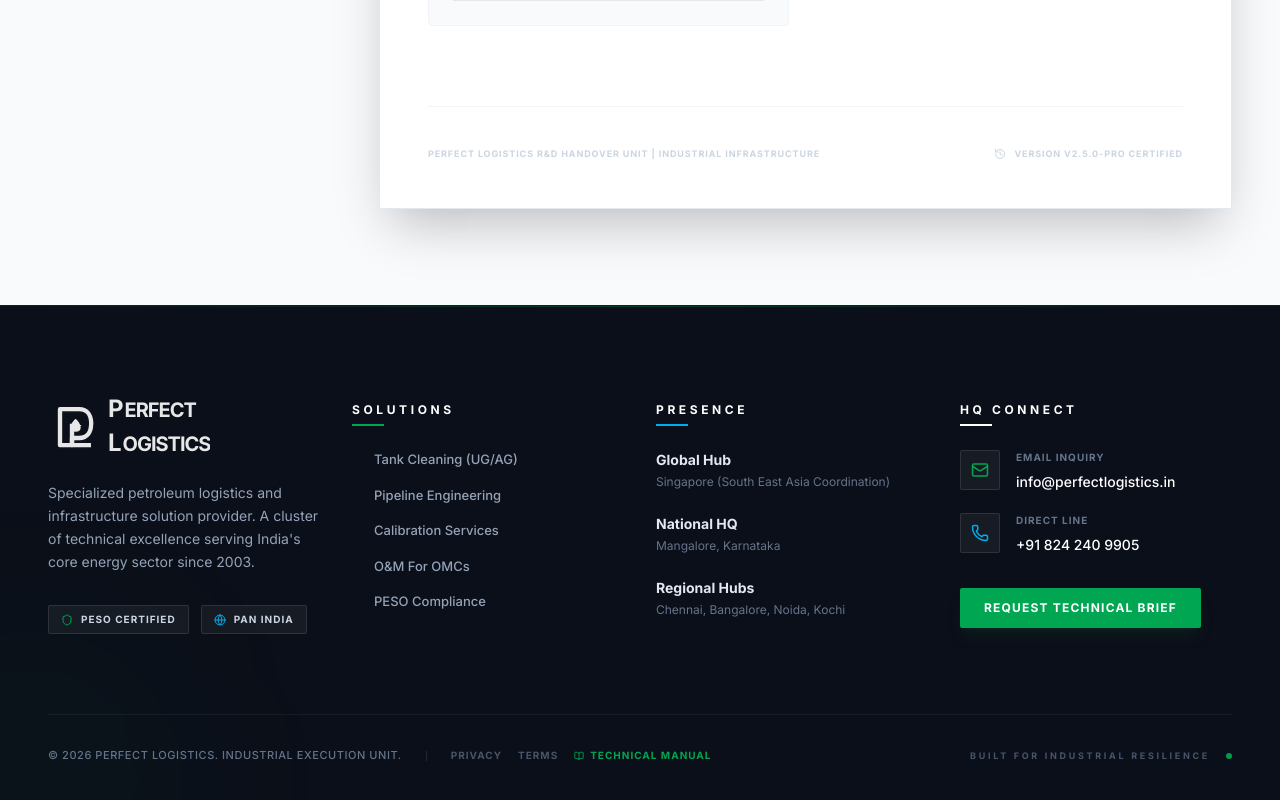
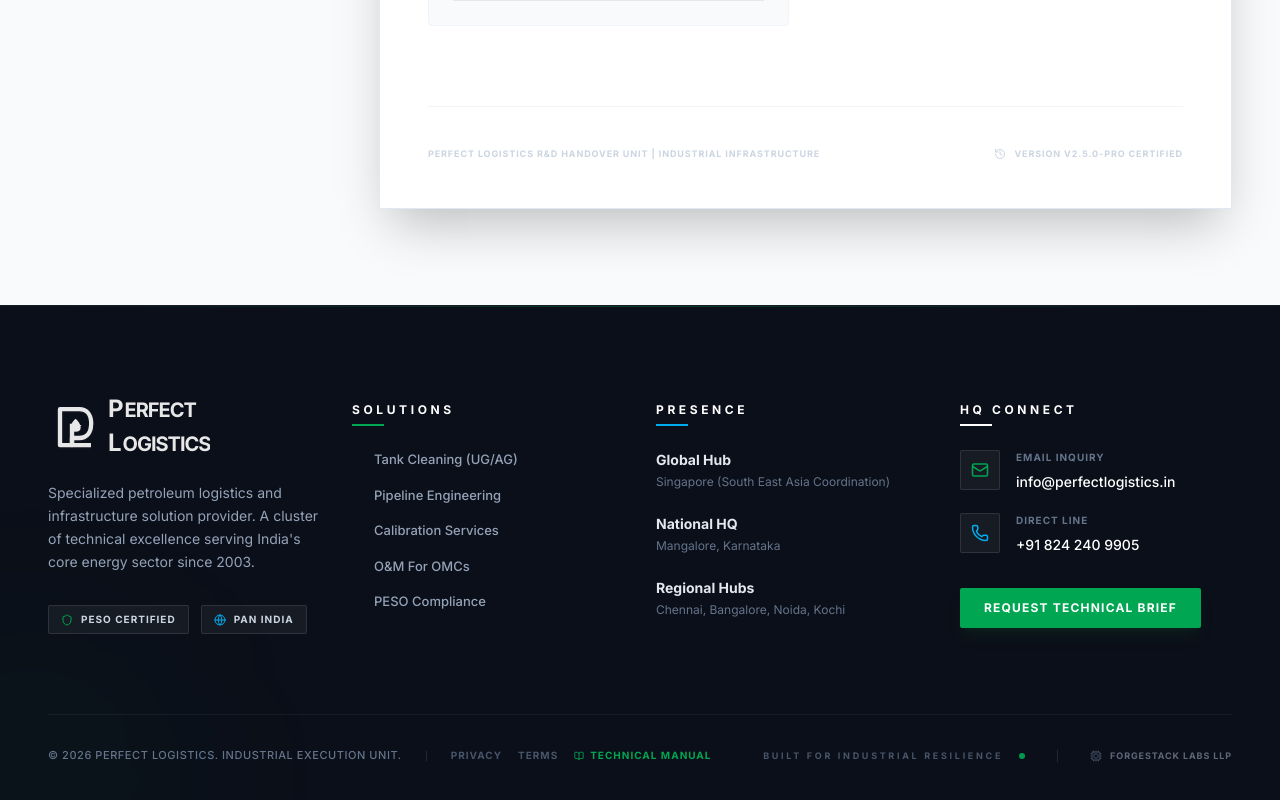
Before and after one commit to shreeharsha25/perfect-logistics-site, a React (Vite) app: page /#/technical-manual in a window 1280 px wide. Shown: the part 842-1642 px from the top of the page. Built offline with nearby package versions, Linux system fonts and the light colour scheme.

Commit message:
feat: Add Forgestack Labs LLP badge to footer
Introduces a visual indicator and attribution for the development company in the footer. This change also removes redundant global styles from index.css, relying instead on Tailwind CSS for styling.

```diff
--- a/components/Footer.tsx
+++ b/components/Footer.tsx
@@ -1,5 +1,5 @@
 import React from 'react';
-import { ArrowUpRight, Phone, Mail, MapPin, Globe, Shield, Terminal, BookOpen } from 'lucide-react';
+import { ArrowUpRight, Phone, Mail, MapPin, Globe, Shield, Terminal, BookOpen, Cpu } from 'lucide-react';
 import { Logo } from './ui/Logo';
 import { Link } from 'react-router-dom';
 import { motion } from 'framer-motion';
@@ -134,9 +134,21 @@
             </div>
           </div>
 
-          <div className="flex items-center gap-4 text-slate-600">
-             <span className="text-[9px] uppercase font-bold tracking-[0.3em]">Built for Industrial Resilience</span>
-             <div className="w-1.5 h-1.5 rounded-full bg-industrial-primary animate-pulse" />
+          <div className="flex flex-col md:flex-row items-center gap-4 md:gap-8">
+             <div className="flex items-center gap-4 text-slate-600">
+                <span className="text-[9px] uppercase font-bold tracking-[0.3em]">Built for Industrial Resilience</span>
+                <div className="w-1.5 h-1.5 rounded-full bg-industrial-primary animate-pulse" />
+             </div>
+
+             <div className="hidden md:block w-[1px] h-3 bg-white/10" />
+
+             {/* Forgestack Badge */}
+             <div className="flex items-center gap-2 opacity-60 hover:opacity-100 transition-opacity cursor-default group">
+                <Cpu size={12} className="text-industrial-muted group-hover:text-industrial-accent transition-colors" />
+                <span className="text-[9px] font-bold text-slate-400 uppercase tracking-widest group-hover:text-white transition-colors">
+                  Forgestack Labs LLP
+                </span>
+             </div>
           </div>
         </div>
       </div>
--- a/index.css
+++ /dev/null
@@ -1,20 +0,0 @@
-@tailwind base;
-@tailwind components;
-@tailwind utilities;
-
-* {
-  margin: 0;
-  padding: 0;
-  box-sizing: border-box;
-}
-
-html, body, #root {
-  width: 100%;
-  height: 100%;
-}
-
-body {
-  font-family: 'Inter', -apple-system, BlinkMacSystemFont, 'Segoe UI', sans-serif;
-  -webkit-font-smoothing: antialiased;
-  -moz-osx-font-smoothing: grayscale;
-}
--- a/index.tsx
+++ b/index.tsx
@@ -1,7 +1,6 @@
 import React from 'react';
 import ReactDOM from 'react-dom/client';
 import App from './App';
-import './index.css';
 
 const rootElement = document.getElementById('root');
 if (!rootElement) {
```
Also changed, not shown: vercel.json (deleted).
